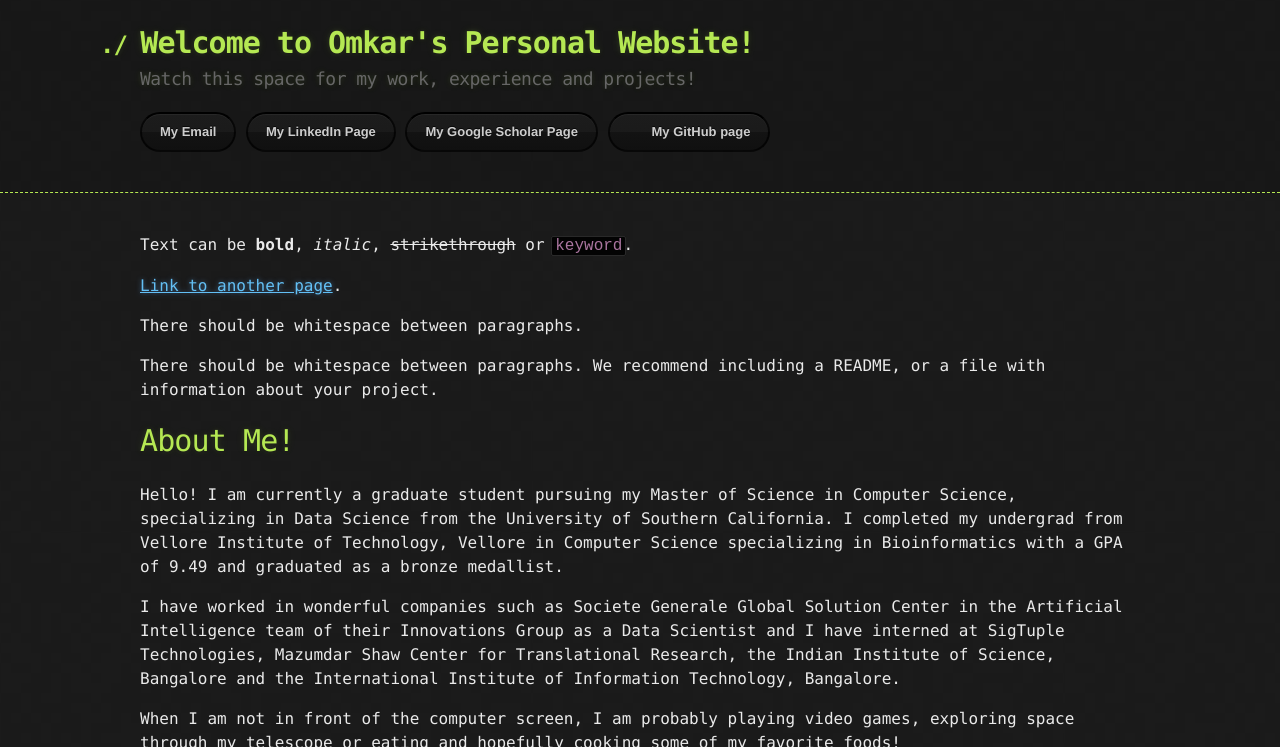
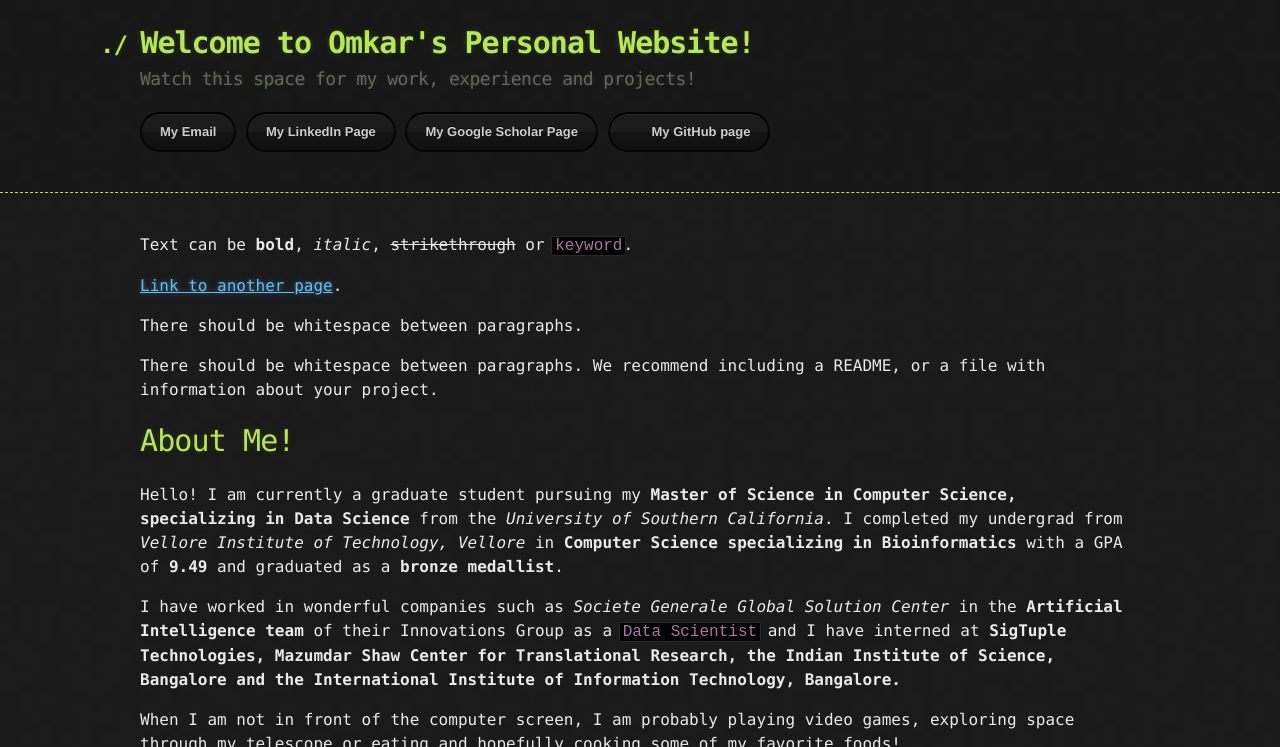
Before and after one commit to osabnis/osabnis.github.io, a Jekyll site: the page built from index.md, in a window 1280 px wide and 900 px high, cut to the strip 0-747 px from the top of the window. Built offline with Jekyll 4.4.1, drawn with Linux system fonts in a browser that asks for light colours.

Commit message:
Update index.md

```diff
--- a/index.md
+++ b/index.md
@@ -12,14 +12,14 @@ There should be whitespace between paragraphs. We recommend including a README,
 
 # About Me!
 
-Hello! I am currently a graduate student pursuing my Master of Science in Computer Science, specializing in Data Science from the University of Southern California. I completed my undergrad from Vellore Institute of Technology, Vellore in Computer Science specializing in Bioinformatics with a GPA of 9.49 and graduated as a bronze medallist.
+Hello! I am currently a graduate student pursuing my **Master of Science in Computer Science, specializing in Data Science** from the _University of Southern California_. I completed my undergrad from _Vellore Institute of Technology, Vellore_ in **Computer Science specializing in Bioinformatics** with a GPA of **9.49** and graduated as a **bronze medallist**.
 
-I have worked in wonderful companies such as Societe Generale Global Solution Center in the Artificial Intelligence team of their Innovations Group as a Data Scientist and I have interned at SigTuple Technologies, Mazumdar Shaw Center for Translational Research, the Indian Institute of Science, Bangalore and the International Institute of Information Technology, Bangalore.
+I have worked in wonderful companies such as _Societe Generale Global Solution Center_ in the **Artificial Intelligence team** of their Innovations Group as a `Data Scientist` and I have interned at **SigTuple Technologies, Mazumdar Shaw Center for Translational Research, the Indian Institute of Science, Bangalore and the International Institute of Information Technology, Bangalore.**
 
 When I am not in front of the computer screen, I am probably playing video games, exploring space through my telescope or eating and hopefully cooking some of my favorite foods!
 
 <div align="center">
-  <img alt="Logo" src="https://drive.google.com/file/d/1frHLonPcPXlmXMu6ANHQGFk05KM8_3WV/view?usp=sharing" width="100" />
+  <img alt="Logo" src="https://drive.google.com/uc?export=view&id=1frHLonPcPXlmXMu6ANHQGFk05KM8_3WV" width="200" />
 </div>
 
 ## Header 2
```
